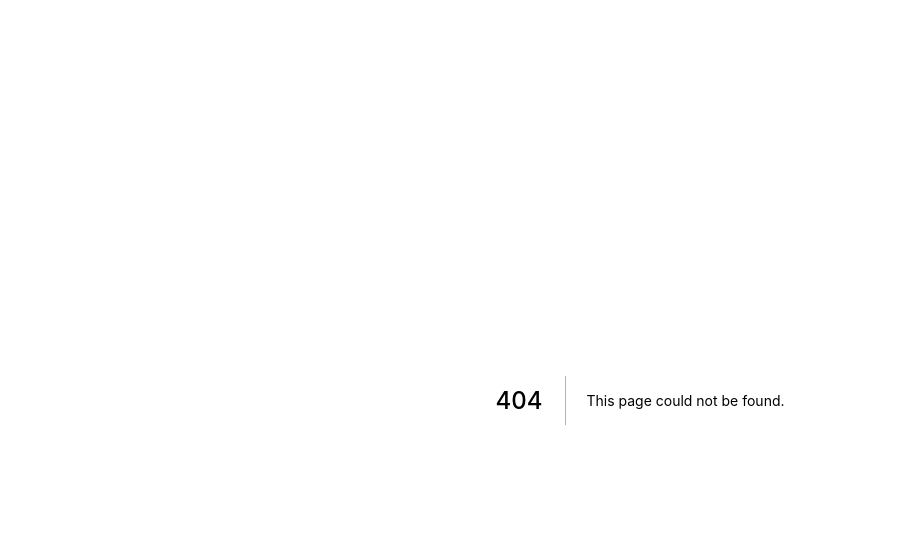
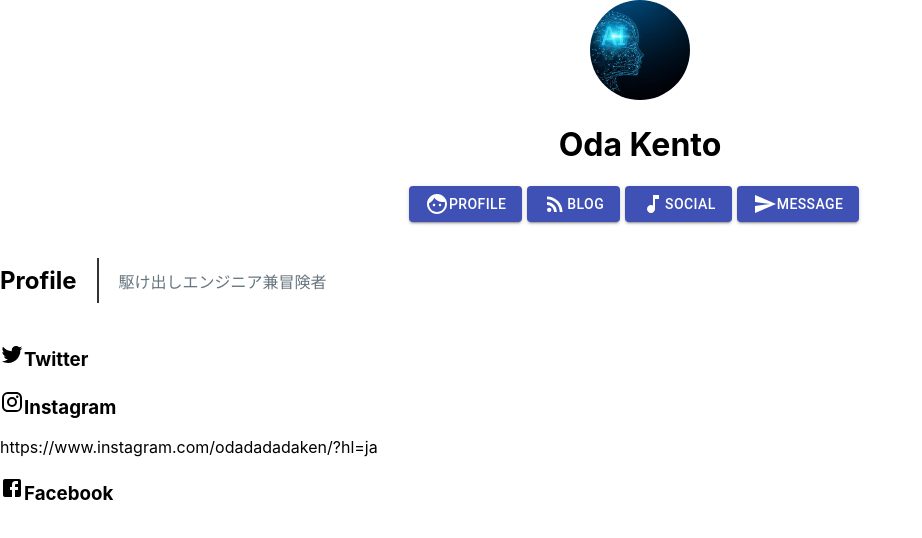
Before and after one commit to kentoda/Port_Blog, a Next.js app: page /social in a window 1280 px wide. Before the commit this address had no page. Shown: the top 538 px of the page, without its empty margins (0-922 px from the left). Built offline with nearby package versions, Linux system fonts and the light colour scheme.

Commit message:
my acounnt

```diff
--- /dev/null
+++ b/pages/social.js
@@ -0,0 +1,41 @@
+import Head from "next/head";
+import Header from "../components/header";
+import SubHead from "../components/head";
+import TwitterIcon from "@material-ui/icons/Twitter";
+import InstagramIcon from "@material-ui/icons/Instagram";
+import FacebookIcon from "@material-ui/icons/Facebook";
+
+const Social = () => {
+  return (
+    <div>
+      <Head>
+        <title>social</title>
+      </Head>
+      <Header />
+      <SubHead />
+      <div className="contents">
+        <div className="box">
+          <h3>
+            <TwitterIcon />
+            Twitter
+          </h3>
+          {/* URl */}
+          <h3>
+            <InstagramIcon />
+            Instagram
+          </h3>
+          <a href="https://www.instagram.com/odadadadaken/?hl=ja">
+            https://www.instagram.com/odadadadaken/?hl=ja
+          </a>
+          <h3>
+            <FacebookIcon />
+            Facebook
+          </h3>
+          {/* URl */}
+        </div>
+      </div>
+    </div>
+  );
+};
+
+export default Social;
```
